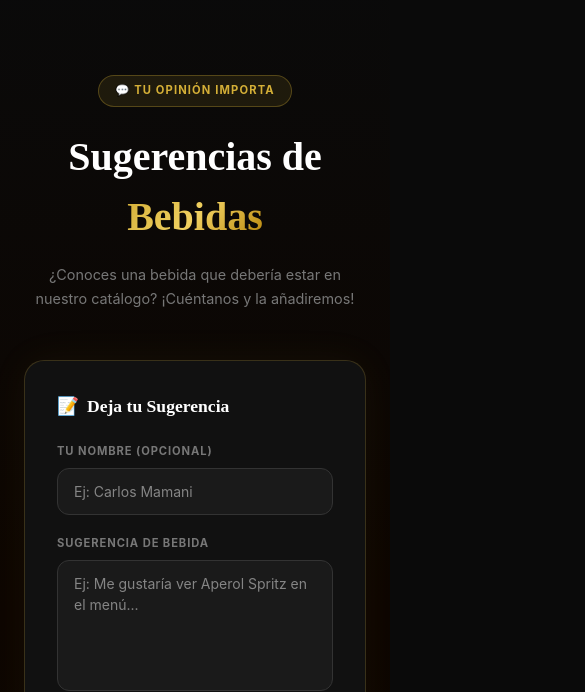
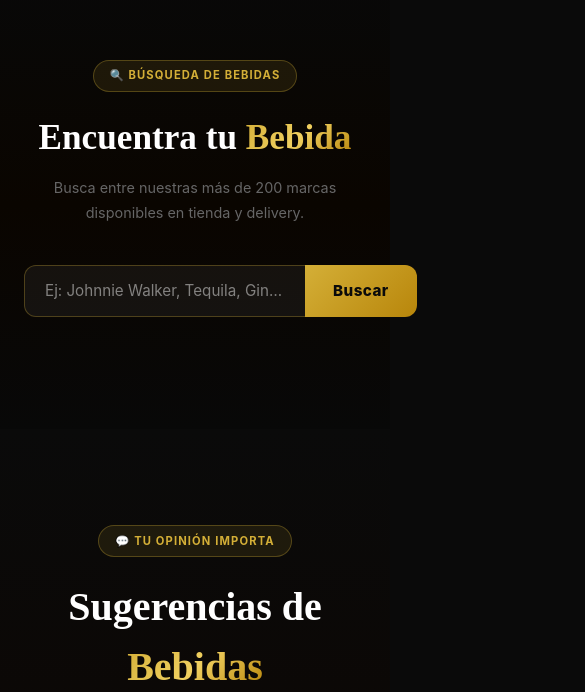
Before and after one commit to erikaVeramendi/Ciberseguridad, a React (Vite) app: page / in a window 390 px wide. Shown: the part 5432-6124 px from the top of the page, 585 px wide, since content can reach past the window. Built offline with nearby package versions, Linux system fonts and the light colour scheme.

Commit message:
feat: alineacion footer + nueva seccion de busqueda XSS

```diff
--- a/src/App.jsx
+++ b/src/App.jsx
@@ -2,6 +2,7 @@ import './index.css'
 import Header from './components/Header'
 import Banner from './components/Banner'
 import CatalogSection from './components/CatalogSection'
+import SearchBar from './components/SearchBar'
 import SuggestionsForm from './components/SuggestionsForm'
 import Footer from './components/Footer'
 
@@ -12,6 +13,7 @@ export default function App() {
       <main>
         <Banner />
         <CatalogSection />
+        <SearchBar />
         <SuggestionsForm />
       </main>
       <Footer />
--- a/src/components/Footer.jsx
+++ b/src/components/Footer.jsx
@@ -7,9 +7,16 @@ const LINKS = {
 export default function Footer() {
   return (
     <footer id="nosotros" style={{ background: '#050505', borderTop: '1px solid #1a1a1a' }}>
-      <div className="px-6 py-16 max-w-7xl mx-auto grid grid-cols-1 md:grid-cols-4 gap-12">
+      <div style={{
+        display: 'grid',
+        gridTemplateColumns: 'repeat(4, 1fr)',
+        gap: '3rem',
+        maxWidth: '1280px',
+        margin: '0 auto',
+        padding: '4rem 2rem',
+      }}>
         {/* Brand */}
-        <div className="md:col-span-1">
+        <div>
           <div className="flex items-center gap-3 mb-4">
             <div className="w-10 h-10 rounded-full flex items-center justify-center text-xl"
               style={{ background: 'linear-gradient(135deg,#D4AF37,#B8860B)' }}>
@@ -61,8 +68,20 @@ export default function Footer() {
       </div>
 
       {/* Delivery strip */}
-      <div className="px-6 py-4 max-w-7xl mx-auto flex flex-wrap items-center justify-center gap-8 text-xs"
-        style={{ borderTop: '1px solid #111', borderBottom: '1px solid #111', color: '#555' }}>
+      <div style={{
+        borderTop: '1px solid #111',
+        borderBottom: '1px solid #111',
+        color: '#555',
+        display: 'flex',
+        flexWrap: 'wrap',
+        alignItems: 'center',
+        justifyContent: 'center',
+        gap: '2rem',
+        fontSize: '0.75rem',
+        padding: '1rem 2rem',
+        maxWidth: '1280px',
+        margin: '0 auto',
+      }}>
         {['🚚 Delivery en 30 min', '💳 Pago con QR', '📦 Envío gratis +Bs. 300', '🕐 Lun–Dom 10:00–23:00'].map(item => (
           <span key={item}>{item}</span>
         ))}
--- a/src/components/Header.jsx
+++ b/src/components/Header.jsx
@@ -1,6 +1,6 @@
 import { useState } from 'react'
 
-const NAV_LINKS = ['Catálogo', 'Cocktails', 'Sugerencias', 'Nosotros']
+const NAV_LINKS = ['Catálogo', 'Buscar', 'Sugerencias', 'Nosotros']
 
 export default function Header() {
   const [open, setOpen] = useState(false)
--- /dev/null
+++ b/src/components/SearchBar.jsx
@@ -0,0 +1,167 @@
+import { useState } from 'react'
+
+const PRODUCTS = [
+  'Johnnie Walker Black Label', 'Jack Daniel\'s Tennessee', 'Chivas Regal 12',
+  'Jameson Irish Whiskey', 'Glenfiddich 12', 'Macallan 12',
+  'José Cuervo Tequila', 'Don Julio Reposado', 'Olmeca Blanco', 'Patrón Silver',
+  'Bacardí Carta Blanca', 'Havana Club 7', 'Flor de Caña 7',
+  'Absolut Vodka', 'Grey Goose', 'Belvedere', 'Smirnoff',
+  'Gordon\'s Gin', 'Tanqueray', 'Hendrick\'s Gin', 'Bombay Sapphire',
+  'Corona Extra', 'Heineken', 'Budweiser', 'Stella Artois',
+  'Casillero del Diablo Cabernet', 'Santa Rita Merlot', 'Concha y Toro',
+]
+
+export default function SearchBar() {
+  const [query, setQuery] = useState('')
+  const [submitted, setSubmitted] = useState('')
+  const [results, setResults] = useState([])
+
+  const handleSearch = (e) => {
+    e.preventDefault()
+    const q = query.trim()
+    if (!q) return
+    setSubmitted(q)
+    const found = PRODUCTS.filter(p => p.toLowerCase().includes(q.toLowerCase()))
+    setResults(found)
+  }
+
+  const inputStyle = {
+    flex: 1,
+    padding: '0.85rem 1.25rem',
+    fontSize: '0.95rem',
+    background: 'rgba(255,255,255,0.05)',
+    border: '1px solid rgba(212,175,55,0.3)',
+    borderRight: 'none',
+    borderRadius: '0.75rem 0 0 0.75rem',
+    color: '#f0f0f0',
+    outline: 'none',
+    fontFamily: "'Inter', sans-serif",
+    transition: 'border-color 0.2s, background 0.2s',
+  }
+
+  return (
+    <section id="buscar" style={{
+      padding: '5rem 1.5rem',
+      background: 'linear-gradient(180deg, #080808, #0a0500 50%, #080808)',
+      borderTop: '1px solid #111',
+    }}>
+      <div style={{ maxWidth: '720px', margin: '0 auto' }}>
+
+        {/* Header */}
+        <div style={{ textAlign: 'center', marginBottom: '2.5rem' }}>
+          <div style={{
+            display: 'inline-flex', alignItems: 'center', gap: '0.5rem',
+            padding: '0.4rem 1rem', borderRadius: '9999px',
+            background: 'rgba(212,175,55,0.1)', border: '1px solid rgba(212,175,55,0.3)',
+            marginBottom: '1.25rem',
+          }}>
+            <span style={{ fontSize: '0.7rem', fontWeight: 700, letterSpacing: '0.1em', color: '#D4AF37', textTransform: 'uppercase' }}>
+              🔍 Búsqueda de Bebidas
+            </span>
+          </div>
+          <h2 style={{ fontSize: '2.2rem', fontWeight: 900, color: '#fff', fontFamily: "'Playfair Display', serif", margin: '0 0 0.75rem' }}>
+            Encuentra tu <span className="gold-gradient">Bebida</span>
+          </h2>
+          <p style={{ color: '#666', fontSize: '0.9rem', lineHeight: 1.7 }}>
+            Busca entre nuestras más de 200 marcas disponibles en tienda y delivery.
+          </p>
+        </div>
+
+        {/* Search form */}
+        <form onSubmit={handleSearch} style={{ display: 'flex', marginBottom: '2rem' }}>
+          <input
+            id="search-input"
+            type="text"
+            value={query}
+            onChange={e => setQuery(e.target.value)}
+            placeholder="Ej: Johnnie Walker, Tequila, Gin…"
+            style={inputStyle}
+            onFocus={e => { e.target.style.borderColor = '#D4AF37'; e.target.style.background = 'rgba(212,175,55,0.05)' }}
+            onBlur={e => { e.target.style.borderColor = 'rgba(212,175,55,0.3)'; e.target.style.background = 'rgba(255,255,255,0.05)' }}
+          />
+          <button
+            id="search-submit"
+            type="submit"
+            style={{
+              padding: '0.85rem 1.75rem',
+              background: 'linear-gradient(135deg,#D4AF37,#B8860B)',
+              border: 'none',
+              borderRadius: '0 0.75rem 0.75rem 0',
+              color: '#0a0a0a',
+              fontWeight: 800,
+              fontSize: '0.95rem',
+              cursor: 'pointer',
+              fontFamily: "'Inter', sans-serif",
+              letterSpacing: '0.03em',
+              transition: 'opacity 0.2s',
+            }}
+            onMouseEnter={e => e.currentTarget.style.opacity = '0.85'}
+            onMouseLeave={e => e.currentTarget.style.opacity = '1'}
+          >
+            Buscar
+          </button>
+        </form>
+
+        {/* Results */}
+        {submitted && (
+          <div style={{
+            background: '#111',
+            border: '1px solid rgba(212,175,55,0.2)',
+            borderRadius: '1rem',
+            padding: '1.5rem',
+            boxShadow: '0 0 40px rgba(212,175,55,0.06)',
+          }}>
+            <p style={{ color: '#777', fontSize: '0.8rem', marginBottom: '1rem', textTransform: 'uppercase', letterSpacing: '0.08em', fontWeight: 600 }}>
+              Resultados para:&nbsp;
+              {/* ⚠️ dangerouslySetInnerHTML — renderiza HTML sin sanitizar (vulnerabilidad XSS) */}
+              <span
+                className="xss-output"
+                style={{ color: '#D4AF37', fontStyle: 'italic' }}
+                dangerouslySetInnerHTML={{ __html: submitted }}
+              />
+            </p>
+
+            {results.length === 0 ? (
+              <div style={{
+                display: 'flex', flexDirection: 'column', alignItems: 'center',
+                gap: '0.75rem', padding: '2.5rem 1rem', textAlign: 'center',
+                border: '1px dashed #2a2a2a', borderRadius: '0.75rem',
+              }}>
+                <span style={{ fontSize: '2rem' }}>🍾</span>
+                <p style={{ color: '#555', fontSize: '0.875rem' }}>
+                  No encontramos ese producto. ¿Quizás lo quieres sugerir?
+                </p>
+                <a href="#sugerencias"
+                  style={{ fontSize: '0.8rem', color: '#D4AF37', fontWeight: 600 }}
+                  onClick={e => { e.preventDefault(); document.getElementById('sugerencias')?.scrollIntoView({ behavior: 'smooth' }) }}
+                >
+                  Sugerir bebida →
+                </a>
+              </div>
+            ) : (
+              <div style={{ display: 'flex', flexDirection: 'column', gap: '0.5rem' }}>
+                {results.map((item, i) => (
+                  <div key={i} style={{
+                    display: 'flex', alignItems: 'center', gap: '0.75rem',
+                    padding: '0.75rem 1rem',
+                    background: '#0d0d0d',
+                    border: '1px solid #1e1e1e',
+                    borderRadius: '0.5rem',
+                    cursor: 'pointer',
+                    transition: 'border-color 0.2s',
+                  }}
+                    onMouseEnter={e => e.currentTarget.style.borderColor = 'rgba(212,175,55,0.4)'}
+                    onMouseLeave={e => e.currentTarget.style.borderColor = '#1e1e1e'}
+                  >
+                    <span style={{ color: '#D4AF37', fontSize: '1rem' }}>🥃</span>
+                    <span style={{ color: '#ddd', fontSize: '0.875rem', fontWeight: 500 }}>{item}</span>
+                  </div>
+                ))}
+              </div>
+            )}
+          </div>
+        )}
+      </div>
+    </section>
+  )
+}
```
